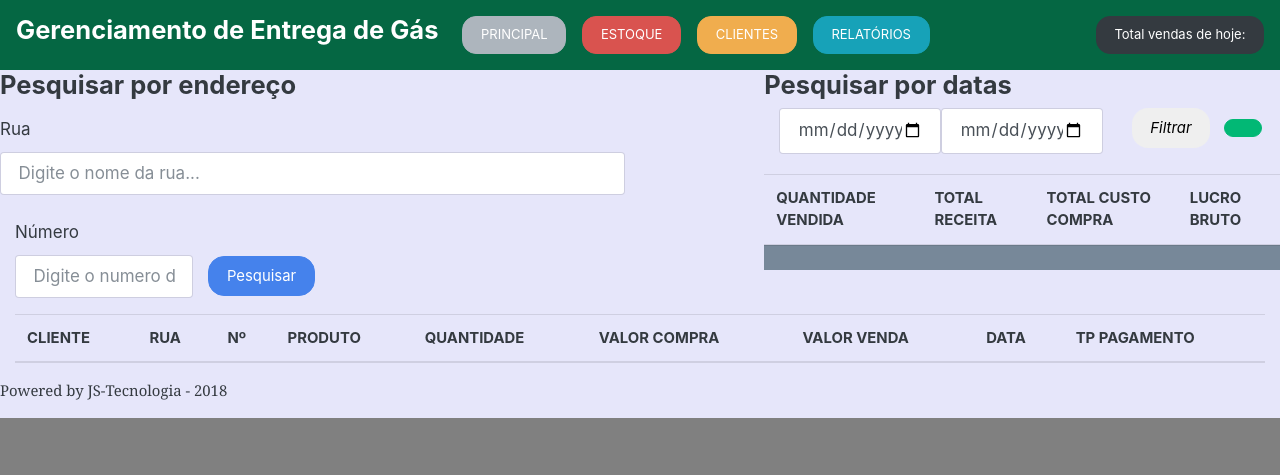
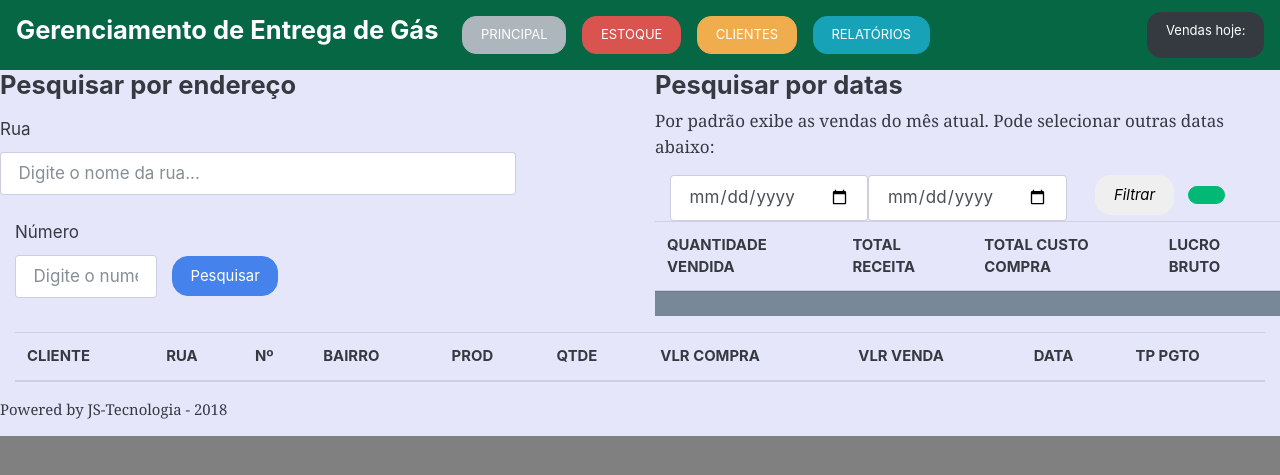
Before and after one commit to jurawebdeveloper/gas, a PHP site: page /rel_vendas.php in a window 1280 px wide. Shown: the top 475 px of the page. Run offline with PHP 8.4, Linux system fonts and the light colour scheme; data comes from the database, SQL or seed files in the repository; lists and menus that the app fills with data are empty.

Commit message:
inclui bairro e muda cor do total do dia

```diff
--- a/layout/header.php
+++ b/layout/header.php
@@ -58,7 +58,7 @@
 
                   </ul>
                   <form class="form-inline my-2 my-lg-0">
-                    <span class="btn btn-dark">Total vendas de hoje: <?php echo $contagemVendas; ?></span>
+                    <span class="btn btn-dark">Vendas hoje: <?php echo '<h4 style = "color: yellow;">'.$contagemVendas.'<h4>'; ?></span>
                   </form>
                 </div>
               </nav>
--- a/rel_vendas.php
+++ b/rel_vendas.php
@@ -29,7 +29,7 @@
 
           <!-- Form Cliente
       ================================================== -->
-          <div class="col-lg-6">
+          <div class="col-lg-5">
             <div class="page-header">
               <h4 id="forms">Pesquisar por endereço</h4> <!-- imprime mensagem -->
             </div>
@@ -65,9 +65,10 @@
 
 
 
-          <div class="col-lg-5 offset-lg-1">
+          <div class="col-lg-6 offset-lg-1">
             <div class="page-header">
               <h4 id="forms">Pesquisar por datas</h4>
+              <p>Por padrão exibe as vendas do mês atual. Pode selecionar outras datas abaixo:</p>
             </div>
             <form action="<?php echo $_SERVER['REQUEST_URI'] ?>" method="post">
               <div class="col-md-12">
@@ -126,12 +127,13 @@
             <th scope="col">CLIENTE</th>
             <th scope="col">RUA</th>
             <th scope="col">Nº</th>
-            <th scope="col">PRODUTO</th>
-            <th scope="col">QUANTIDADE</th>
-            <th scope="col">VALOR COMPRA</th>
-            <th scope="col">VALOR VENDA</th>
+            <th scope="col">BAIRRO</th>
+            <th scope="col">PROD</th>
+            <th scope="col">QTDE</th>
+            <th scope="col">VLR COMPRA</th>
+            <th scope="col">VLR VENDA</th>
             <th scope="col">DATA</th>
-            <th scope="col">TP PAGAMENTO</th>
+            <th scope="col">TP PGTO</th>
           </tr>
         </thead>
         <tbody>
@@ -165,6 +167,7 @@
             <td> <?php echo $cliente->getNome(); ?> </td>
             <td> <?php echo $cep->getLogradouro(); ?> </td>
             <td> <?php echo $cliente->getNumero(); ?> </td>
+            <td> <?php echo $cep->getBairro(); ?> </td>
             <td> <?php echo $prod->getDescricao(); ?> </td>
             <td> <?php echo $item->getQuantidade(); ?> </td>
             <td> <?php echo str_replace(".", ",", $itemEst->getValorCompraUn()); ?> </td>
```
Also changed, not shown: index.php (+5 -2 lines).
